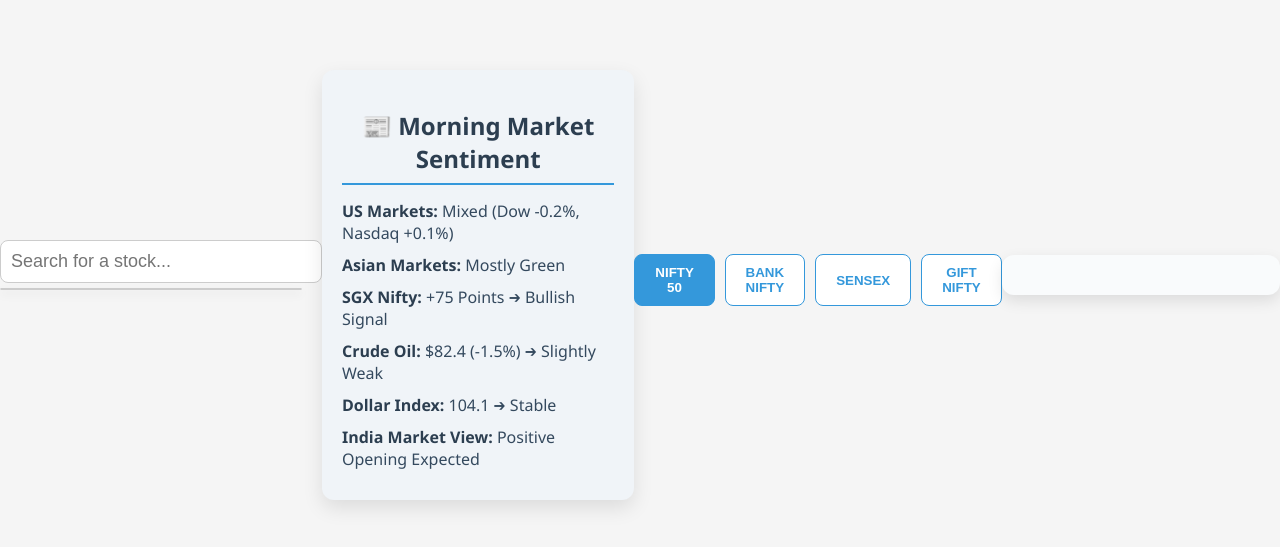
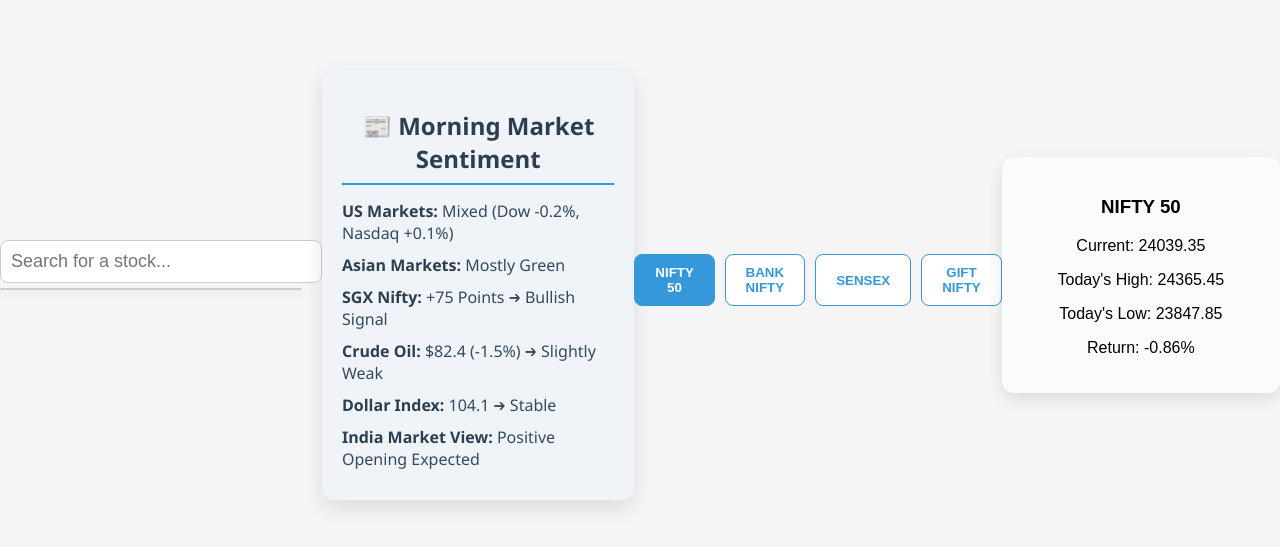
Before and after one commit to MrTradeBuddy/stock-analysis, a FastAPI app: page / in a window 1280 px wide. Shown: the part 135-682 px from the top of the page. Run offline with FastAPI, Linux system fonts and the light colour scheme.

Commit message:
Update index.html

```diff
--- a/templates/index.html
+++ b/templates/index.html
@@ -3,15 +3,18 @@
 <head>
     <meta charset="UTF-8">
     <meta name="viewport" content="width=device-width, initial-scale=1.0">
-    <title>Mission Memory - Home</title>
+    <title>Mission Memory - Dashboard</title>
     <link rel="stylesheet" href="/static/style.css">
 </head>
 <body>
 
+<!-- ⭐ Search Section -->
 <div class="search-container">
     <input type="text" id="searchBox" placeholder="Search for a stock...">
     <div class="suggestions" id="suggestions"></div>
 </div>
+
+<!-- ⭐ Sentiment Section -->
 <div class="sentiment-card">
     <h2>📰 Morning Market Sentiment</h2>
     <div class="sentiment-item">
@@ -33,18 +36,23 @@
         <span class="sentiment-title">India Market View:</span> Positive Opening Expected
     </div>
 </div>
-    <div class="market-tabs">
+
+<!-- ⭐ Market Tabs -->
+<div class="market-tabs">
     <button class="tab-button active" onclick="showMarketData('nifty')">NIFTY 50</button>
     <button class="tab-button" onclick="showMarketData('banknifty')">BANK NIFTY</button>
     <button class="tab-button" onclick="showMarketData('sensex')">SENSEX</button>
     <button class="tab-button" onclick="showMarketData('giftnifty')">GIFT NIFTY</button>
 </div>
 
+<!-- ⭐ Dynamic Market Data Area -->
 <div id="market-data" class="market-data-container">
-    <!-- Dynamic Data will appear here -->
+    <h3>NIFTY 50</h3>
+    <p>Current: 24039.35</p>
+    <p>Today's High: 24365.45</p>
+    <p>Today's Low: 23847.85</p>
+    <p>Return: -0.86%</p>
 </div>
-
-
 
 <script src="/static/script.js"></script>
 
```
